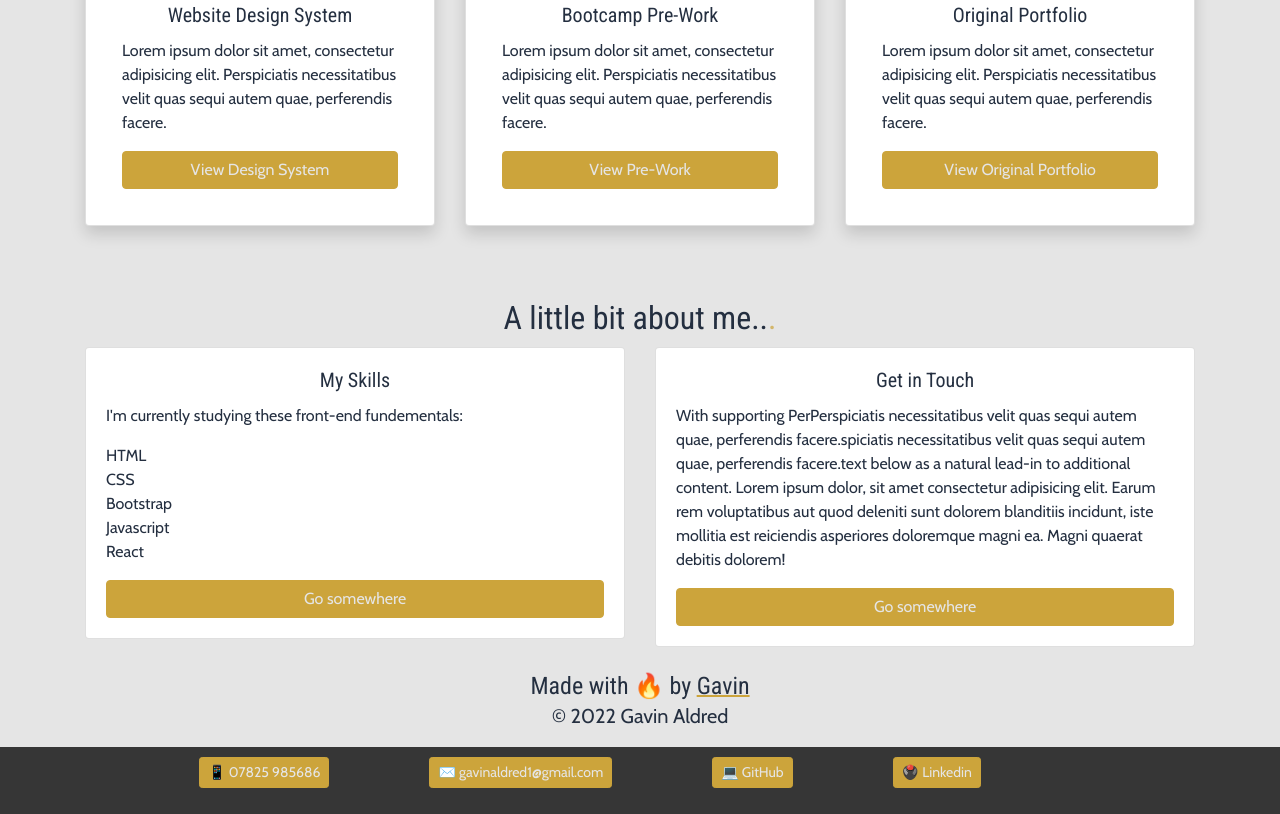
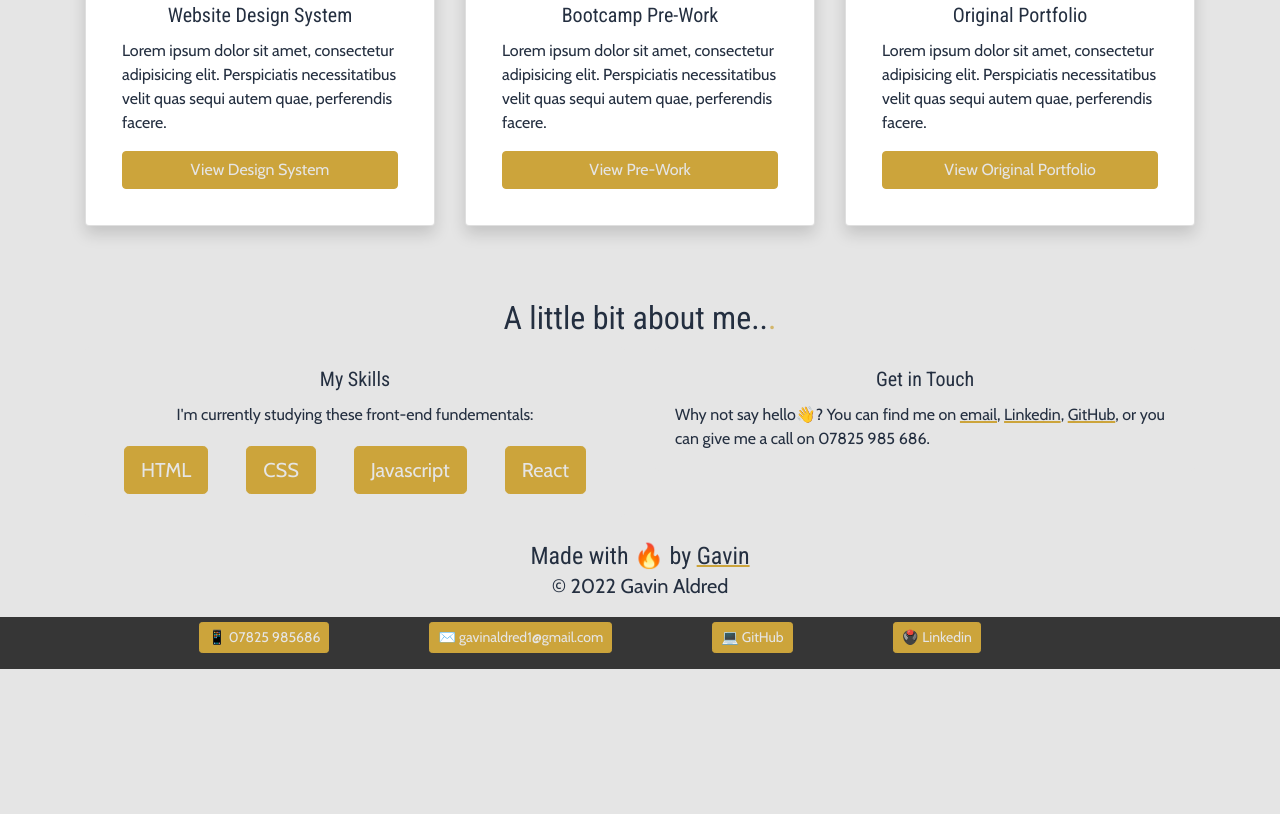
Before and after one commit to gavinaldred/Bootstrap-Portfolio, a plain HTML site: page index.html in a window 1280 px wide. Shown: the part 1102-1916 px from the top of the page. After the commit the page ends 1771 px from the top, so only its background shows below. Drawn offline with nearby package versions, Linux system fonts and the light colour scheme.

```diff
--- a/css/style.css
+++ b/css/style.css
@@ -188,10 +188,15 @@ ul {
     ------------------------------------------------
     ----------------------------------------------*/
 
-.platinum {
+.aboutcard {
   background-color: var(--Platinum);
+  border: 0px;
 }
 
+.buttonflex {
+  display: flex;
+  justify-content: space-around;
+}
 /*----------------------------------------------
     ------------------------------------------------
     6. Footer Styles
@@ -217,7 +222,7 @@ ul {
   align-content: center;
   align-items: flex-start;
   flex-wrap: wrap;
-  padding: 10px;
+  padding-top: 5px;
   background-color: var(--Jet);
   color: var(--Platinum);
 }
@@ -225,7 +230,6 @@ ul {
 .contactcolumn p {
   padding: 0px 50px;
 }
-
 
 /*----------------------------------------------
     ------------------------------------------------
@@ -282,11 +286,20 @@ ul {
   background-color: var(--Jet);
 }
 
+.button-margin {
+  margin: 3px;
+}
+
 /*----------------------------------------------
     ------------------------------------------------
     8. Misc. Styles
     ------------------------------------------------
     ----------------------------------------------*/
+
+.center {
+  text-align: center;
+}
+
 .sectionHeading {
   text-align: center;
   padding-bottom: 10px;
--- a/index.html
+++ b/index.html
@@ -161,27 +161,31 @@
 				<div id="about" class="container">
 					<h2 class="sectionHeading">A little bit about me..<span class="animate">.</span></h2>
 					<div class="row">
-						<div class="col-sm-6">
-							<div class="card">
+						<div class="col-sm-3 col-md-6">
+							<div class="card aboutcard">
 								<div class="card-body">
 									<h5 class="card-title">My Skills</h5>
-									<p class="card-text">I'm currently studying these front-end fundementals:</p>
-									<ul><li>HTML</li><li>CSS</li><li>Bootstrap</li><li>Javascript</li><li>React</li></ul>
-									<a href="#" class="btn btn-primary">Go somewhere</a>
+									<p class="card-text center">I'm currently studying these front-end fundementals:</p>
+								<div class="buttonflex">
+								<a href="https://www.w3schools.com/html/" target="_blank" type="button" class="btn btn-primary btn-lg button-margin">HTML</a>
+									<a href="https://www.w3schools.com/css/" target="_blank" type="button" class="btn btn-primary btn-lg button-margin">CSS</a>
+										<a href="https://www.w3schools.com/js/default.asp" target="_blank" type="button" class="btn btn-primary btn-lg button-margin">Javascript</a>
+										<a href="https://www.w3schools.com/react/default.asp" target="_blank" type="button" class="btn btn-primary btn-lg button-margin">React</a>
+							</div>
 								</div>
 							</div>
 						</div>
 						<div class="col-sm-6">
-							<div class="card ">
+							<div class="card aboutcard">
 								<div class="card-body">
 									<h5 class="card-title">Get in Touch</h5>
-									<p class="card-text">With supporting PerPerspiciatis necessitatibus velit quas sequi autem quae, perferendis facere.spiciatis necessitatibus velit quas sequi autem quae, perferendis facere.text below as a natural lead-in to additional content. Lorem ipsum dolor, sit amet consectetur adipisicing elit. Earum rem voluptatibus aut quod deleniti sunt dolorem blanditiis incidunt, iste mollitia est reiciendis asperiores doloremque magni ea. Magni quaerat debitis dolorem!</p>
-									<a href="#" class="btn btn-primary">Go somewhere</a>
+									<p class="card-text">Why not say hello👋? You can find me on <a class="footer-link" href="mailto:gavinaldred1@gmail.com">email</a>, <a class="footer-link" href="https://www.linkedin.com/in/gavin-aldred-83aa0527/">Linkedin</a>, <a class="footer-link" href="https://github.com/gavinaldred/">GitHub</a>, or you can give me a call on 07825 985 686. </p>
+
 								</div>
 							</div>
 						</div>
 					</div>
-					</div>
+				</div>
 
 
 
```
Also changed, not shown: 1 other file. Lines whose indentation alone changed are shown as unchanged.
